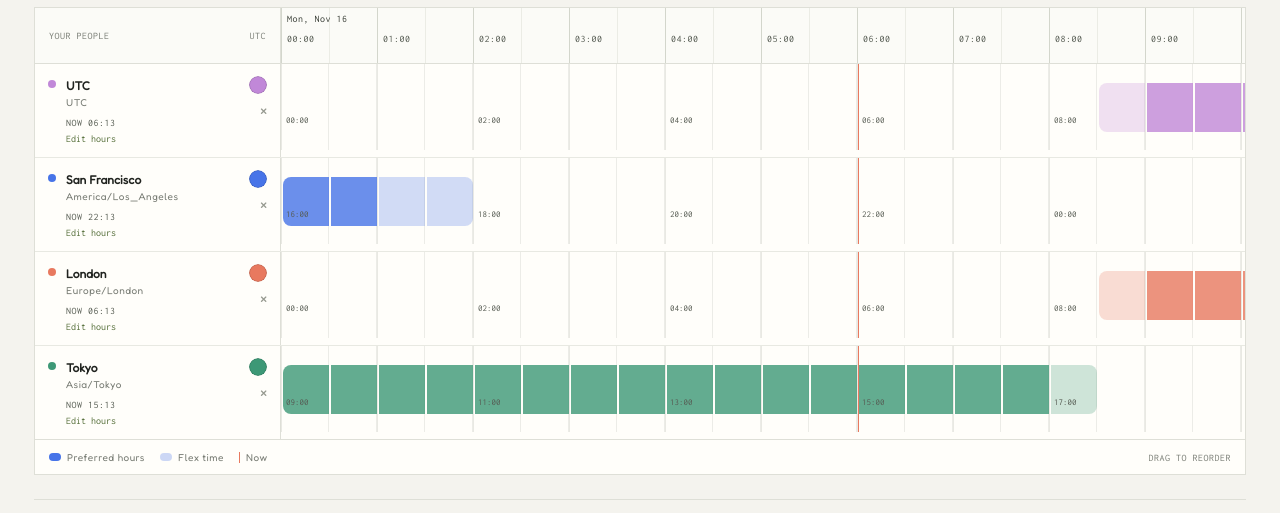
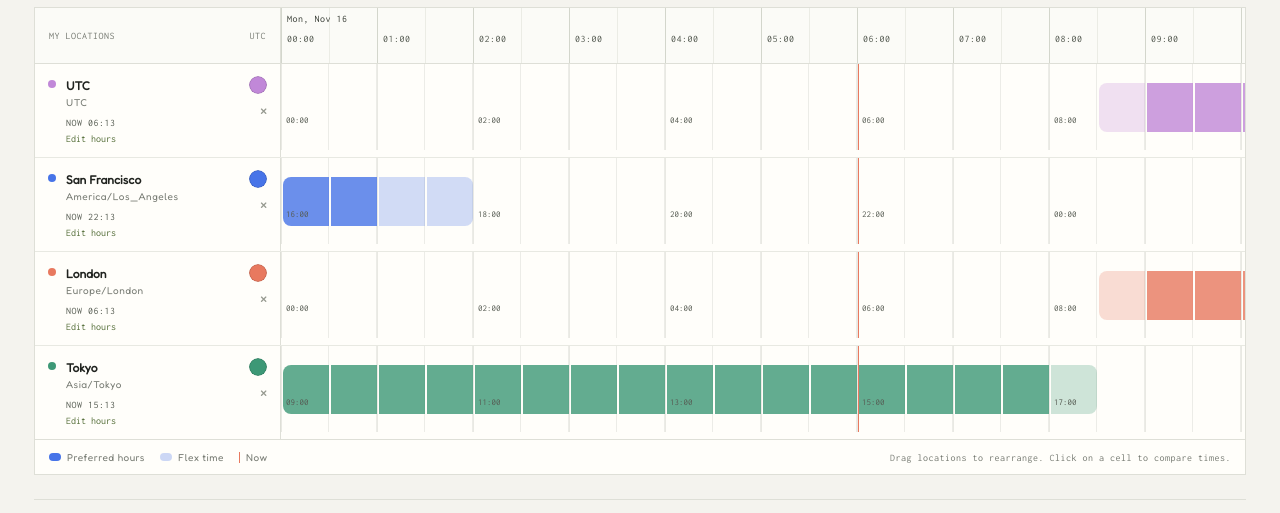
Before and after one commit to abidurr/overlap-alpine, a plain HTML site: page index.html in a window 1280 px wide. Shown: the part 355-868 px from the top of the page. Drawn offline with nearby package versions, Linux system fonts and the light colour scheme.

Commit message:
instructions

```diff
--- a/index.html
+++ b/index.html
@@ -1093,7 +1093,7 @@
                 >
                     <div class="axis">
                         <div class="axis-label">
-                            <span>YOUR PEOPLE</span
+                            <span>MY LOCATIONS</span
                             ><span
                                 x-text="referenceZone.split('/').pop().replaceAll('_', ' ')"
                             ></span>
@@ -1258,7 +1258,10 @@
                     <span class="legend-item"
                         ><span class="legend-line"></span>Now</span
                     >
-                    <span class="drag-note">DRAG TO REORDER</span>
+                    <span class="drag-note"
+                        >Drag locations to rearrange. Click on a cell to compare
+                        times.</span
+                    >
                 </div>
             </section>
 
```
